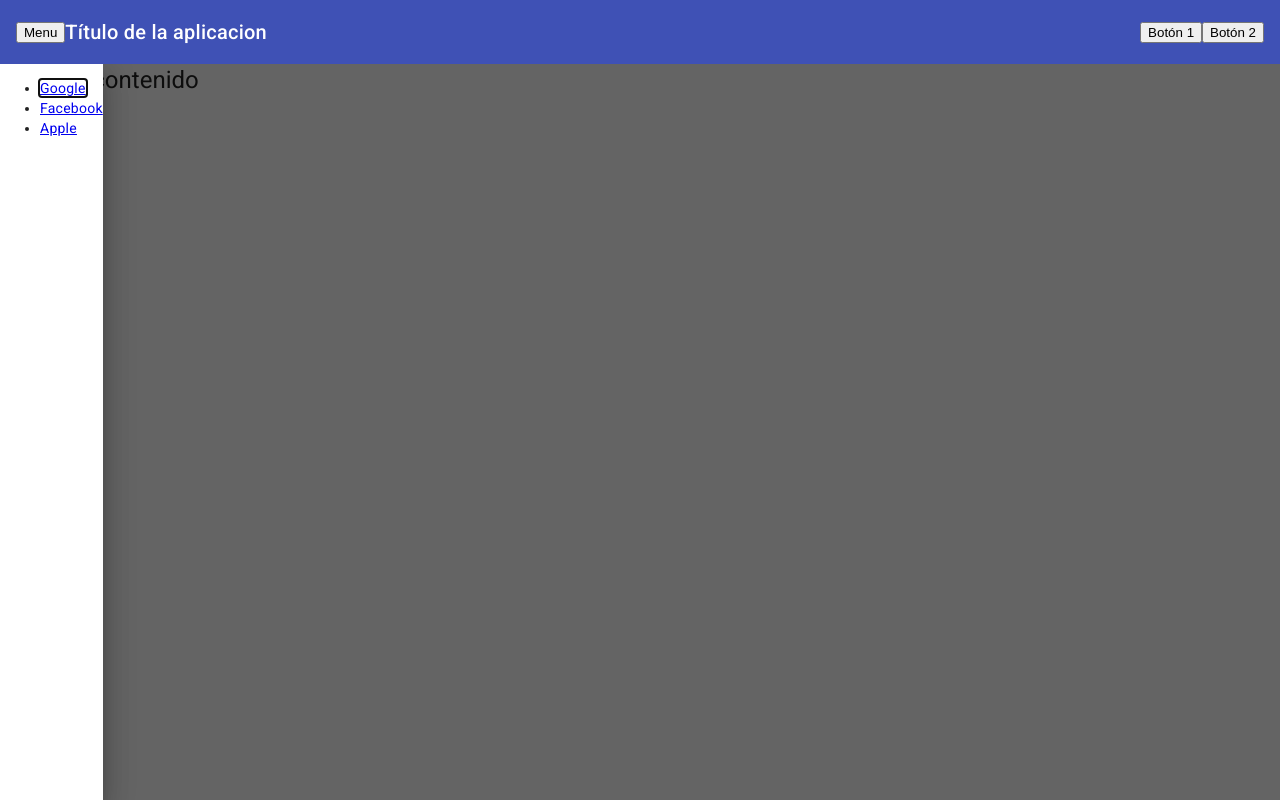
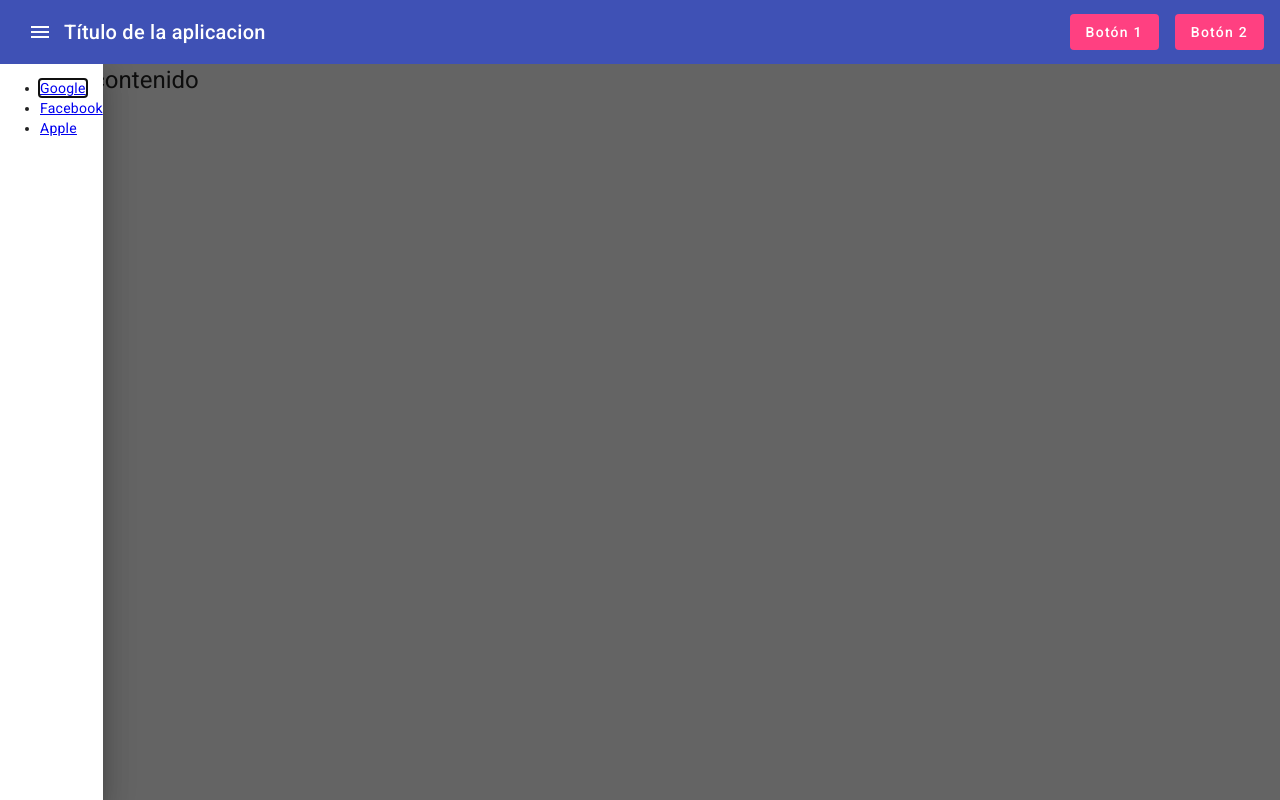
Before and after one commit to gerardoparrajc/CursoAngular14Mayo2023, an Angular app: page / in a window 1280 px wide. Built offline with nearby package versions, Linux system fonts and the light colour scheme.

Commit message:
Componente MatButton + MatIcon

```diff
--- a/src/app/app.component.html
+++ b/src/app/app.component.html
@@ -1,10 +1,12 @@
 <mat-toolbar color="primary">
   <mat-toolbar-row>
-    <button (click)="sidenav.toggle()">Menu</button>
+    <button mat-icon-button (click)="sidenav.toggle()">
+      <mat-icon>menu</mat-icon>
+    </button>
     <span>Título de la aplicacion</span>
     <span class="spacer"></span>
-    <button>Botón 1</button>
-    <button>Botón 2</button>
+    <button mat-flat-button color="accent" class="separado">Botón 1</button>
+    <button mat-flat-button color="accent">Botón 2</button>
   </mat-toolbar-row>
 </mat-toolbar>
 
--- a/src/app/app.component.scss
+++ b/src/app/app.component.scss
@@ -7,3 +7,7 @@
 mat-sidenav-container {
   height: 100%;
 }
+
+.separado {
+  margin-right: 1rem;
+}
--- a/src/app/app.module.ts
+++ b/src/app/app.module.ts
@@ -6,6 +6,8 @@ import { AppComponent } from './app.component';
 
 import { MatToolbarModule } from '@angular/material/toolbar';
 import { MatSidenavModule } from '@angular/material/sidenav';
+import { MatButtonModule } from '@angular/material/button';
+import { MatIconModule } from '@angular/material/icon';
 
 @NgModule({
   declarations: [
@@ -15,7 +17,9 @@ import { MatSidenavModule } from '@angular/material/sidenav';
     BrowserModule,
     BrowserAnimationsModule,
     MatToolbarModule,
-    MatSidenavModule
+    MatSidenavModule,
+    MatButtonModule,
+    MatIconModule
   ],
   providers: [],
   bootstrap: [AppComponent]
```
